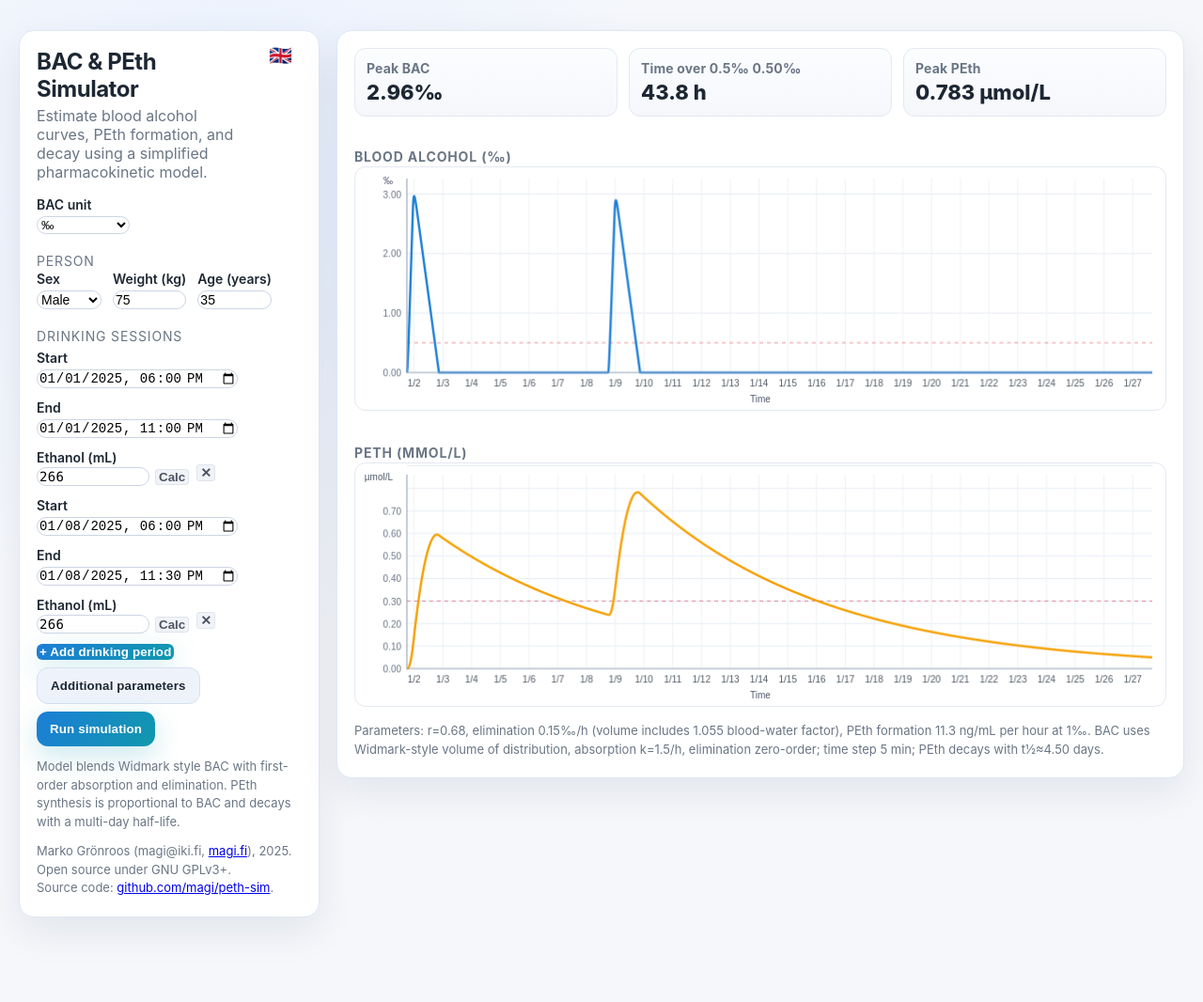
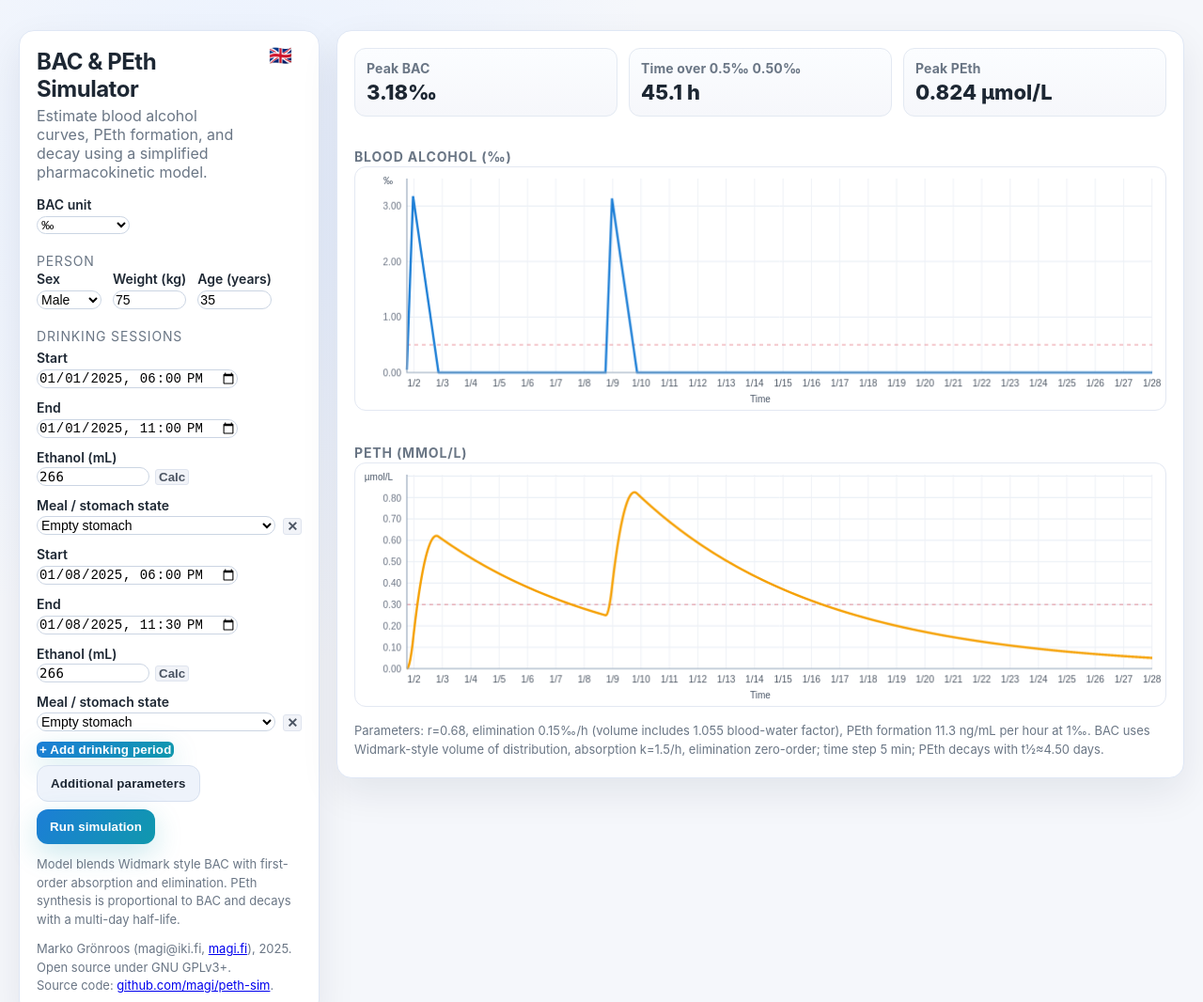
Before and after one commit to magi42/peth-sim, a website: page index.html in a window 1280 px wide. Shown: the top 1066 px of the page at 94% size. Before the commit the page ends 1040 px from the top, so only its background shows below. Drawn offline with Linux system fonts and the light colour scheme.

Commit message:
Added stomach/meal selection to adjust the absorption rate

```diff
--- a/i18n.js
+++ b/i18n.js
@@ -53,6 +53,18 @@ const translations = {
     formationRateLabel: 'PEth formation @ 1‰ (ng/mL/h)',
     formationRateNote: 'Derived from 0.016 μmol/L/h at 1‰ ≈ 11.3 ng/mL/h (PEth 16:0/18:1).',
     halfNote: 'Literature: ~3–6 days typical; reported range ~2–12 days.',
+    absRateLabel: 'Absorption rate (g/h)',
+    absRateNote: 'Linear stomach → blood rate (fast, empty stomach). Lower if eaten.',
+    absMaxLabel: 'Max absorption cap (g/h)',
+    absMaxNote: 'Upper limit per hour to avoid unrealistically steep spikes.',
+    mealEmpty: 'Empty stomach',
+    mealLight: 'Light snack (small carbs/protein)',
+    mealMixed: 'Mixed/normal meal (balanced)',
+    mealHeavy: 'Heavy/high-fat meal',
+    mealNote: 'Empty stomach → faster, higher peak; heavy meal → slower and lower peak.',
+    absProfileTitle: 'Absorption profile',
+    absProfileLabel: 'Meal / stomach state',
+    absorptionDefault: 'Empty stomach',
     hdrDrink: 'Drink',
     hdrCount: 'Qty',
     hdrVol: 'cL',
@@ -116,6 +128,18 @@ const translations = {
     formationRateLabel: 'PEth-synteesi @ 1‰ (ng/mL/h)',
     formationRateNote: 'Johdettu arvosta 0.016 μmol/L/h 1‰:ssa ≈ 11.3 ng/mL/h (PEth 16:0/18:1).',
     halfNote: 'Kirjallisuudessa tyypillisesti ~3–6 päivää; vaihteluväli ~2–12 päivää.',
+    absRateLabel: 'Imeytymisnopeus (g/h)',
+    absRateNote: 'Lineaarinen mahan → veren nopeus (nopea, tyhjä maha). Laske arvoa jos syöty.',
+    absMaxLabel: 'Imeytyksen yläraja (g/h)',
+    absMaxNote: 'Tunnissa imeytyvä maksimi, estää epärealistisen jyrkät piikit.',
+    mealEmpty: 'Tyhjä vatsa',
+    mealLight: 'Kevyt välipala (vähän hiilareita/proteiinia)',
+    mealMixed: 'Normaali ateria (tasapainoinen)',
+    mealHeavy: 'Rasvainen / runsas ateria',
+    mealNote: 'Tyhjä maha → nopeampi ja korkeampi huippu; rasvainen ateria hidastaa ja madaltaa huippua.',
+    absProfileTitle: 'Imeytysprofiili',
+    absProfileLabel: 'Maha / ateria',
+    absorptionDefault: 'Tyhjä vatsa',
     calcOptLongdrink: 'Lonkero 0,33 L (5,5%)',
     calcOptBottle05: 'Väkevä 0,5 L (38%)',
     calcOptBottle07: 'Väkevä 0,7 L (38%)',
--- a/main.js
+++ b/main.js
@@ -23,7 +23,15 @@ const defaultSessions = [
   { start: '2025-01-08T18:00', end: '2025-01-08T23:30', ml: 700*0.38 }  // 70 cL of 38% Kossu
 ];
 
+const MEAL_PROFILES = {
+  empty: { factor: 1.0, labelKey: 'mealEmpty' },
+  light: { factor: 0.8, labelKey: 'mealLight' },
+  mixed: { factor: 0.6, labelKey: 'mealMixed' },
+  heavy: { factor: 0.45, labelKey: 'mealHeavy' },
+};
+
 function createSessionRow(session) {
+  const absProfile = session.absProfile || 'empty';
   const wrapper = document.createElement('div');
   wrapper.className = 'session-row';
   wrapper.innerHTML = `
@@ -35,15 +43,26 @@ function createSessionRow(session) {
       <label data-i18n="end">End</label>
       <input type="datetime-local" class="end" value="${session.end}" required />
     </div>
-    <div>
+    <div style="min-width:120px;">
       <label data-i18n="ethanolLabel">${translations[currentLang].ethanolLabel}</label>
       <div class="ethanol-input">
         <input type="number" class="grams" min="0.1" step="0.1" value="${session.ml}" required />
         <button type="button" class="calc-grams" aria-label="Calculate mL from volume and %">${translations[currentLang].calcBtn}</button>
       </div>
     </div>
-    <div style="align-self:center;">
-      <button type="button" class="remove-session" aria-label="Remove session">✕</button>
+    <div class="meal-row">
+      <div class="meal-select">
+        <label data-i18n="absProfileLabel">${translations[currentLang].absProfileLabel || 'Meal / stomach state'}</label>
+        <select class="abs-profile">
+          <option value="empty"${absProfile === 'empty' ? ' selected' : ''}>${translations[currentLang].mealEmpty}</option>
+          <option value="light"${absProfile === 'light' ? ' selected' : ''}>${translations[currentLang].mealLight}</option>
+          <option value="mixed"${absProfile === 'mixed' ? ' selected' : ''}>${translations[currentLang].mealMixed}</option>
+          <option value="heavy"${absProfile === 'heavy' ? ' selected' : ''}>${translations[currentLang].mealHeavy}</option>
+        </select>
+      </div>
+      <div class="session-actions">
+        <button type="button" class="remove-session" aria-label="Remove session">✕</button>
+      </div>
     </div>
   `;
   const removeBtn = wrapper.querySelector('.remove-session');
@@ -102,6 +121,17 @@ function toInputValue(date) {
   return `${date.getFullYear()}-${pad(date.getMonth() + 1)}-${pad(date.getDate())}T${pad(date.getHours())}:${pad(date.getMinutes())}`;
 }
 
+function mealLabel(key) {
+  const t = translations[currentLang] || translations.en;
+  const map = {
+    empty: t.mealEmpty,
+    light: t.mealLight,
+    mixed: t.mealMixed,
+    heavy: t.mealHeavy,
+  };
+  return map[key] || key;
+}
+
 function getParams() {
   const sex = document.getElementById('sex').value;
   const weight = parseFloat(document.getElementById('weight').value);
@@ -114,7 +144,10 @@ function getParams() {
     const end = new Date(row.querySelector('.end').value);
     const ml = parseFloat(row.querySelector('.grams').value);
     const grams = mlToGrams(ml);
-    return { start, end, grams, ml };
+    const select = row.querySelector('.abs-profile');
+    const absProfile = select ? select.value : 'empty';
+    const absFactor = (MEAL_PROFILES[absProfile] && MEAL_PROFILES[absProfile].factor) || 1;
+    return { start, end, grams, ml, absProfile, absFactor };
   }).filter((s) => !Number.isNaN(s.start.getTime()) && !Number.isNaN(s.end.getTime()) && s.grams > 0.0 && s.end > s.start);
   return { sex, weight, age, sessions, decayHalfLifeDays, stepMinutes, formationRateNgPerMlPerHourAt1Permille: formationRate };
 }
@@ -574,6 +607,10 @@ function applyTranslations(lang) {
   setText('time-step-note', t.timeStepNote);
   setText('half-note', t.halfNote);
   setText('formation-rate-note', t.formationRateNote);
+  setText('abs-rate-label', t.absRateLabel);
+  setText('abs-rate-note', t.absRateNote);
+  setText('abs-max-label', t.absMaxLabel);
+  setText('abs-max-note', t.absMaxNote);
   const totalEl = document.getElementById('calc-total');
   if (totalEl) totalEl.textContent = `${t.calcTotal}: ${formatMl(calcPureMl())} (${formatDoses(calcPureMl(), t.calcDoses || 'doses')})`;
   setOptionText('opt-beer', t.calcOptBeer);
@@ -604,6 +641,16 @@ function applyTranslations(lang) {
   document.querySelectorAll('[data-i18n="end"]').forEach((el) => { el.textContent = t.end; });
   document.querySelectorAll('[data-i18n="ethanolLabel"]').forEach((el) => { el.textContent = t.ethanolLabel; });
   document.querySelectorAll('.calc-grams').forEach((el) => { el.textContent = t.calcBtn; });
+  document.querySelectorAll('.abs-profile').forEach((el) => {
+    const current = el.value;
+    el.options[0].textContent = t.mealEmpty;
+    el.options[1].textContent = t.mealLight;
+    el.options[2].textContent = t.mealMixed;
+    el.options[3].textContent = t.mealHeavy;
+    el.value = current;
+    const label = el.closest('div')?.querySelector('[data-i18n="absProfileLabel"]');
+    if (label) label.textContent = t.absProfileLabel;
+  });
   // Update existing drink rows' option texts
   document.querySelectorAll('.drink-row .drink-type option').forEach((opt) => {
     const value = opt.value;
--- a/sim.js
+++ b/sim.js
@@ -1,7 +1,7 @@
 const PETH_MW_G_PER_MOL = 704.6; // Molecular weight of PEth 16:0/18:1
 const BLOOD_WATER_FACTOR = 1.055; // kg blood water per L blood for Widmark volume
 
-function simulate({ sex, weight, age, sessions, decayHalfLifeDays = 4.5, stepMinutes = 5, formationRateNgPerMlPerHourAt1Permille = 11.3 }) {
+function simulate({ sex, weight, age, sessions, decayHalfLifeDays = 4.5, stepMinutes = 5, formationRateNgPerMlPerHourAt1Permille = 11.3, absRate = 40, absMax = 60 }) {
   if (!sessions || !sessions.length) return null;
   const sorted = sessions.slice().sort((a, b) => a.start - b.start);
   const startTime = sorted[0].start;
@@ -17,7 +17,8 @@ function simulate({ sex, weight, age, sessions, decayHalfLifeDays = 4.5, stepMin
   const elimPermillePerHour = 0.15 * ageFactor; // 0.015 g/dL -> 0.15‰
   const distribVolumeKg = r * weight * BLOOD_WATER_FACTOR;
   const elimGramsPerHour = elimPermillePerHour * distribVolumeKg;
-  const absorptionK = 1.5 / 60; // 1.5 /hour as per-minute constant
+  const effectiveAbsRate = absRate;
+  const effectiveAbsCap = absMax;
 
 // PEth parameters: synthesis proportional to BAC, decay with half-life ~4.5 days (default)
 const decayKPerHour = Math.log(2) / (decayHalfLifeDays * 24);
@@ -26,6 +27,7 @@ const decayKPerHour = Math.log(2) / (decayHalfLifeDays * 24);
   let stomachGrams = 0;
   let bloodGrams = 0;
   let peth = 0;
+  let currentAbsFactor = 1;
 
   let sessionIdx = 0;
   let currentSession = sorted[sessionIdx];
@@ -43,10 +45,17 @@ const decayKPerHour = Math.log(2) / (decayHalfLifeDays * 24);
       const durationMin = (currentSession.end - currentSession.start) / 60000;
       const ingestionRate = currentSession.grams / durationMin; // g/min
       stomachGrams += ingestionRate * stepMinutes;
+      currentAbsFactor = currentSession.absFactor || 1;
     }
 
-    // Absorption from stomach to blood (first-order)
-    const absorbed = stomachGrams * (1 - Math.exp(-absorptionK * stepMin));
+    if (!currentSession && stomachGrams <= 0) {
+      currentAbsFactor = 1;
+    }
+
+    // Absorption from stomach to blood (linear with cap)
+    const linearAbs = ((effectiveAbsRate * currentAbsFactor) / 60) * stepMin;
+    const cappedAbs = ((effectiveAbsCap * currentAbsFactor) / 60) * stepMin;
+    const absorbed = Math.min(stomachGrams, Math.min(linearAbs, cappedAbs));
     stomachGrams -= absorbed;
     bloodGrams += absorbed;
 
@@ -84,6 +93,8 @@ const decayKPerHour = Math.log(2) / (decayHalfLifeDays * 24);
       decayKPerHour,
       decayHalfLifeDays,
       stepMinutes: stepMin,
+      absRate,
+      absMax,
     },
     startTime,
   };
--- a/style.css
+++ b/style.css
@@ -228,6 +228,22 @@ form input:focus, form select:focus {
   align-items: flex-end;
   margin-bottom: 8px;
 }
+.meal-row {
+  display: flex;
+  align-items: flex-end;
+  gap: 8px;
+  flex: 1;
+  min-width: 220px;
+}
+.meal-select {
+  min-width: 180px;
+  flex: 1;
+}
+.session-actions {
+  margin-left: auto;
+  display: flex;
+  align-self: flex-end;
+}
 .ethanol-input {
   display: flex;
   gap: 6px;
```
Also changed, not shown: test/sim.test.js (+3 -3 lines).
